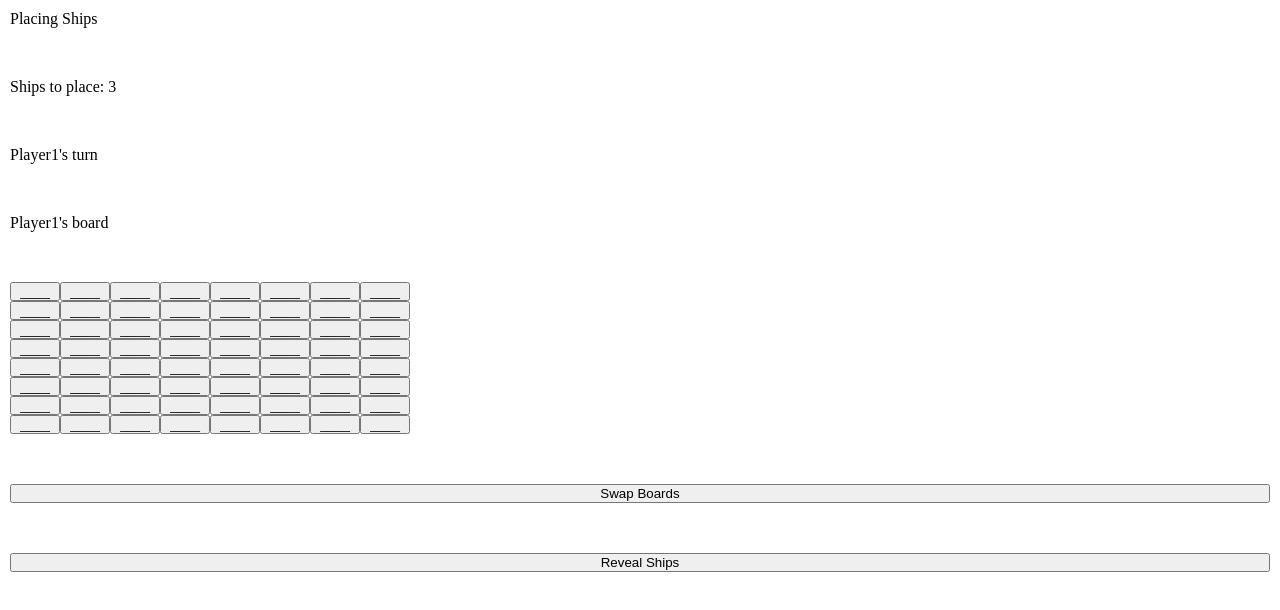
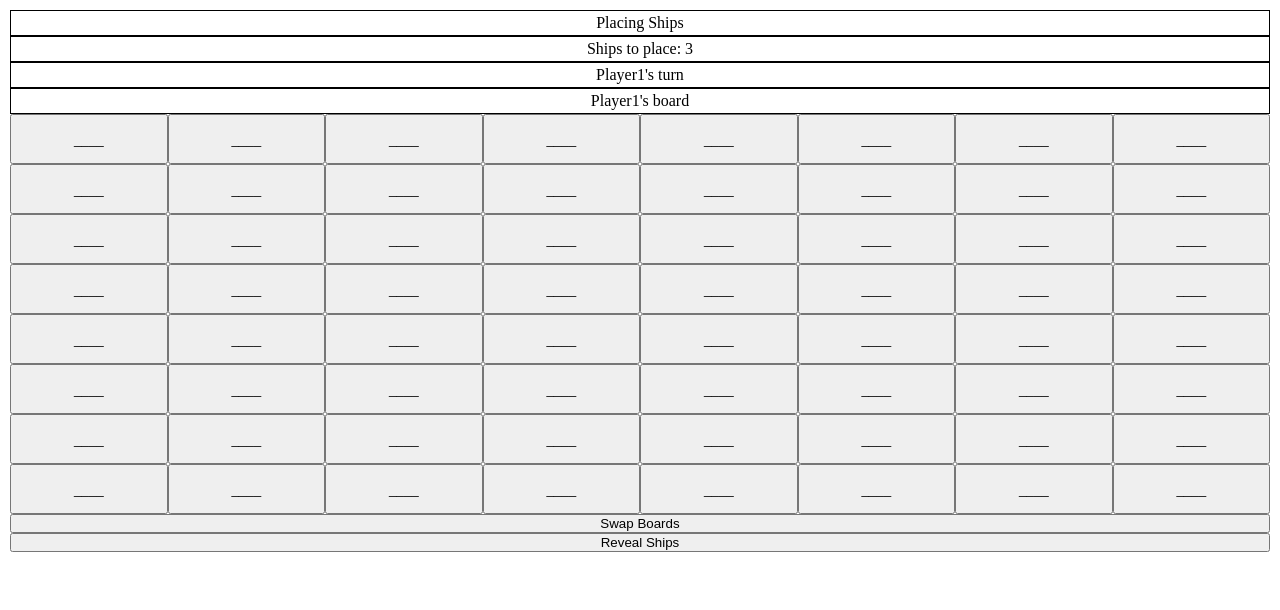
Before and after one commit to notpearlz/Battleship, a website with bundled scripts: page src/index.html in a window 1280 px wide. Built offline with nearby package versions, Linux system fonts and the light colour scheme.

Commit message:
Add basic css to board

```diff
--- a/src/modules/renderDOM.js
+++ b/src/modules/renderDOM.js
@@ -142,7 +142,7 @@ function clickSquare(board, row, col) {
 function displayShip(board, i,j){
 
   const square = document.createElement("button");
-
+  square.classList.add("square")
       // apply cols & rows data attribute
       square.setAttribute("data-row", i);
       square.setAttribute("data-column", j);
--- a/src/styles.css
+++ b/src/styles.css
@@ -7,16 +7,45 @@ main {
   display: flex;
   flex-direction: column;
 
-  gap: 50px;
   padding: 10px;
+}
+
+#phase {
+  display: flex;
+  justify-content: center;
+  border: black, 1px, solid;
+  padding: 3px;
+}
+
+
+#console {
+  display: flex;
+  justify-content: center;
+  border: black, 1px, solid;
+  padding: 3px;
+}
+
+
+#turn {
+  display: flex;
+  justify-content: center;
+  border: black, 1px, solid;
+  padding: 3px;
+}
+
+#currentBoard {
+  display: flex;
+  justify-content: center;
+  border: black, 1px, solid;
+  padding: 3px;
 }
 
 .board {
   display: grid;
 
-  grid-template-columns: repeat(8, 50px);
+  grid-template-columns: repeat(8, 1fr);
 }
 
 .square {
-
+    height: 50px;
 }
```
